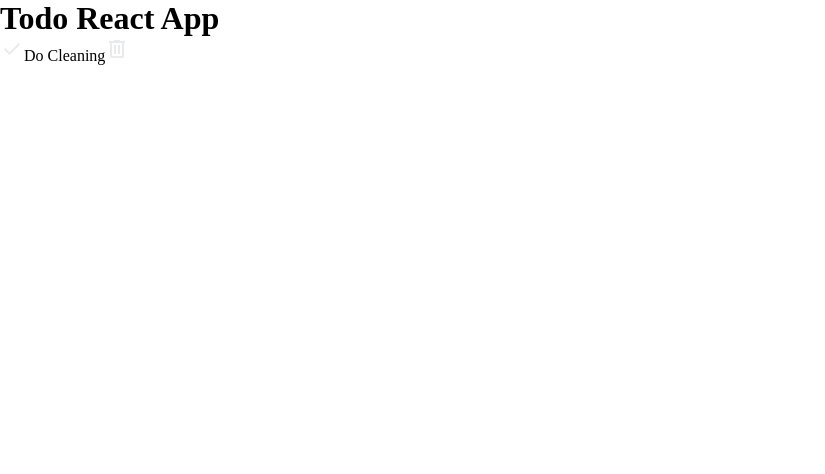
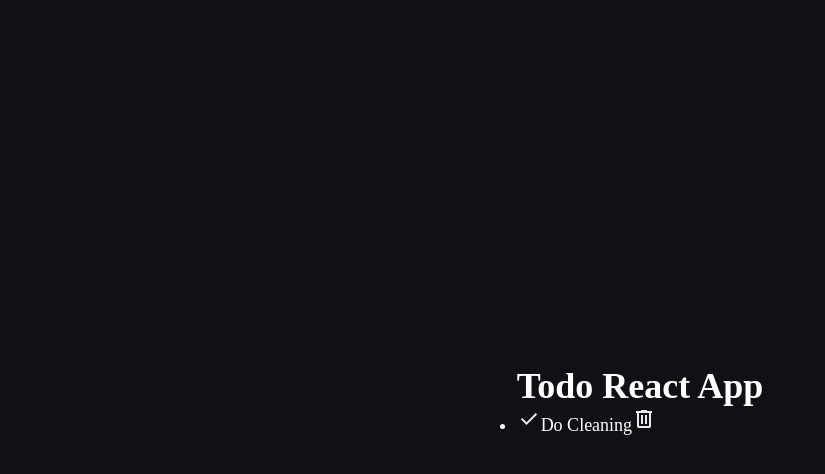
Before and after one commit to sagarEmn/basic-React-projects, a React (Vite) app in the folder 2 - Todo App/: page / in a window 1280 px wide. Shown: the top 474 px of the page, without its empty margins (0-825 px from the left). Built offline with nearby package versions, Linux system fonts and the light colour scheme.

Commit message:
Add height, width, flex display

```diff
--- a/2 - Todo App/src/index.css
+++ b/2 - Todo App/src/index.css
@@ -1,5 +1,7 @@
 /* css reset */
-*, *::before, *::after {
+*,
+*::before,
+*::after {
   box-sizing: border-box;
 }
 
@@ -12,11 +14,20 @@ body {
   -webkit-font-smoothing: antialiased;
 }
 
-input, button, textarea, select {
+input,
+button,
+textarea,
+select {
   font: inherit;
 }
 
-p, h1, h2, h3, h4, h5, h6 {
+p,
+h1,
+h2,
+h3,
+h4,
+h5,
+h6 {
   overflow-wrap: break-word;
 }
 
@@ -24,6 +35,17 @@ p, h1, h2, h3, h4, h5, h6 {
   isolation: isolate;
 }
 /* css reset */
+
+/* html, body width */
+html {
+  height: 100vh;
+  min-height: 100vh;
+}
+
+body {
+  height: 100%;
+}
+/* html, body width */
 
 :root {
   /* color variables */
@@ -35,5 +57,19 @@ p, h1, h2, h3, h4, h5, h6 {
   --secondary-clr-100: #ffffff;
 
   --accent-clr: #ffffff;
-    --bg-clr: var(--accent-clr);
+  --bg-clr: var(--primary-clr-900);
+  --text-clr: var(--secondary-clr-100);
 }
+
+html {
+  font-size: 18px;
+}
+
+body {
+  background-color: var(--bg-clr);
+  color: var(--secondary-clr-100);
+  font-size: 1rem;
+  display: flex;
+  place-items: center;
+  place-content: center;
+}
```
Lines whose indentation alone changed are shown as unchanged.
